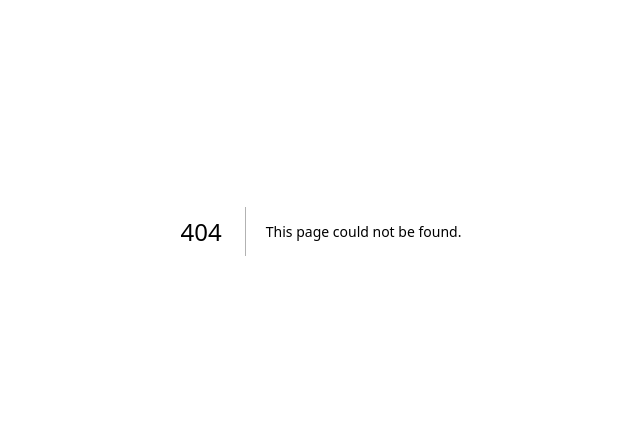
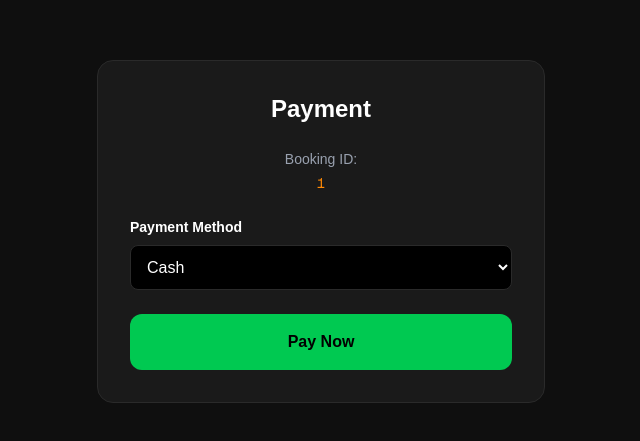
Before and after one commit to yonasteshome/vehicle-rental-system, a Next.js app in the folder client/: page /payment/1 in a window 1280 px wide. Before the commit this address had no page. Shown: the part 169-610 px from the top of the page, without its empty margins (319-959 px from the left). Built offline with nearby package versions, Linux system fonts and the light colour scheme.

Commit message:
the payment page is done

```diff
--- /dev/null
+++ b/client/app/payment/[bookingId]/page.tsx
@@ -0,0 +1,92 @@
+"use client";
+
+import { useParams, useRouter } from "next/navigation";
+import { useState } from "react";
+import api from "@/lib/api";
+
+type PaymentMethod = "CASH" | "CARD" | "MOBILE";
+
+export default function PaymentPage() {
+  const { bookingId } = useParams<{ bookingId: string }>();
+  const router = useRouter();
+
+  const [method, setMethod] = useState<PaymentMethod>("CASH");
+  const [loading, setLoading] = useState(false);
+  const [error, setError] = useState("");
+
+  const handlePayment = async () => {
+    if (!bookingId) return;
+
+    try {
+      setLoading(true);
+      setError("");
+
+      await api.post(
+        "/payments",
+        {
+          bookingId,
+          method,
+        },
+        {
+          withCredentials: true, // 🔐 httpOnly cookie auth
+        }
+      );
+
+      alert("Payment successful");
+      router.push("/my-bookings"); // or wherever you want
+    } catch (err: any) {
+      setError(err?.response?.data?.message || "Payment failed");
+    } finally {
+      setLoading(false);
+    }
+  };
+
+  return (
+    <main className="min-h-screen bg-[#0f0f0f] text-white flex items-center justify-center px-6">
+      <div className="w-full max-w-md bg-[#1a1a1a] border border-[#2a2a2a] rounded-2xl p-8 space-y-6">
+
+        <h1 className="text-2xl font-bold text-center">Payment</h1>
+
+        <div className="text-sm text-gray-400 break-all text-center">
+          Booking ID:
+          <div className="font-mono text-orange-400 mt-1">
+            {bookingId}
+          </div>
+        </div>
+
+        {/* PAYMENT METHOD */}
+        <div className="space-y-2">
+          <label className="block text-sm font-semibold">
+            Payment Method
+          </label>
+
+          <select
+            value={method}
+            onChange={(e) =>
+              setMethod(e.target.value as PaymentMethod)
+            }
+            className="w-full bg-black border border-[#2a2a2a] rounded-lg p-3"
+          >
+            <option value="CASH">Cash</option>
+            <option value="CARD">Card</option>
+            <option value="MOBILE">Mobile</option>
+          </select>
+        </div>
+
+        {error && (
+          <p className="text-red-500 text-sm text-center">
+            {error}
+          </p>
+        )}
+
+        <button
+          onClick={handlePayment}
+          disabled={loading}
+          className="w-full bg-green-500 hover:bg-green-600 disabled:opacity-50 text-black font-bold py-4 rounded-xl"
+        >
+          {loading ? "Processing..." : "Pay Now"}
+        </button>
+      </div>
+    </main>
+  );
+}
--- a/client/app/vehicles/[id]/page.tsx
+++ b/client/app/vehicles/[id]/page.tsx
@@ -1,7 +1,7 @@
 "use client";
 
 import { useEffect, useMemo, useState } from "react";
-import { useParams } from "next/navigation";
+import { useParams, useRouter } from "next/navigation";
 import api from "@/lib/api";
 import { differenceInCalendarDays } from "date-fns";
 import { create } from "zustand";
@@ -20,9 +20,11 @@ interface BookingState {
   startDate: string;
   endDate: string;
   status: BookingStatus;
+  bookingId: string | null;
   setStartDate: (v: string) => void;
   setEndDate: (v: string) => void;
   setStatus: (s: BookingStatus) => void;
+  setBookingId: (id: string | null) => void;
   reset: () => void;
 }
 
@@ -32,16 +34,19 @@ const useBookingStore = create<BookingState>()(
       startDate: "",
       endDate: "",
       status: null,
+      bookingId: null,
 
       setStartDate: (v) => set({ startDate: v }),
       setEndDate: (v) => set({ endDate: v }),
       setStatus: (s) => set({ status: s }),
+      setBookingId: (id) => set({ bookingId: id }),
 
       reset: () =>
         set({
           startDate: "",
           endDate: "",
           status: null,
+          bookingId: null,
         }),
     }),
     { name: "vehicle-booking-storage" }
@@ -60,6 +65,7 @@ interface Vehicle {
 }
 
 interface Booking {
+  _id: string;
   vehicle: { _id: string };
   startDate: string;
   endDate: string;
@@ -70,21 +76,23 @@ interface Booking {
 
 export default function VehicleDetailPage() {
   const { id } = useParams<{ id: string }>();
+  const router = useRouter();
 
   const {
     startDate,
     endDate,
     status,
+    bookingId,
     setStartDate,
     setEndDate,
     setStatus,
+    setBookingId,
     reset,
   } = useBookingStore();
 
   const [vehicle, setVehicle] = useState<Vehicle | null>(null);
   const [loading, setLoading] = useState(true);
   const [bookingLoading, setBookingLoading] = useState(false);
-  const [paymentLoading, setPaymentLoading] = useState(false); // ✅ ADDED
 
   /* ================= FETCH ================= */
 
@@ -101,17 +109,14 @@ export default function VehicleDetailPage() {
         setVehicle(vehicleRes.data.data);
 
         const existing = bookingsRes.data.data.find(
-          (b: Booking) =>
-            b.vehicle?._id === id &&
-            ["PENDING", "CONFIRMED", "CANCELLED", "COMPLETED"].includes(
-              b.status as string
-            )
+          (b: Booking) => b.vehicle?._id === id
         );
 
         if (existing) {
           setStartDate(existing.startDate.slice(0, 10));
           setEndDate(existing.endDate.slice(0, 10));
           setStatus(existing.status);
+          setBookingId(existing._id);
         } else {
           reset();
         }
@@ -124,7 +129,7 @@ export default function VehicleDetailPage() {
     };
 
     load();
-  }, [id, reset, setStartDate, setEndDate, setStatus]);
+  }, [id, reset, setStartDate, setEndDate, setStatus, setBookingId]);
 
   /* ================= PRICE ================= */
 
@@ -168,6 +173,8 @@ export default function VehicleDetailPage() {
       );
 
       setStatus(res.data.data.status);
+      setBookingId(res.data.data._id);
+
       alert("Booking successful");
     } catch (err: any) {
       alert(err?.response?.data?.message || "Booking failed");
@@ -176,29 +183,11 @@ export default function VehicleDetailPage() {
     }
   };
 
-  /* ================= PAY (ADDED ONLY) ================= */
+  /* ================= PAY (REDIRECT ONLY) ================= */
 
-  const handlePayment = async () => {
-    if (!vehicle || status !== "PENDING") return;
-
-    try {
-      setPaymentLoading(true);
-
-      await api.post(
-        "/payments",
-        {
-          vehicleId: vehicle._id,
-          amount: totalPrice,
-        },
-        { withCredentials: true }
-      );
-
-      alert("Payment successful. Waiting for confirmation.");
-    } catch (err: any) {
-      alert(err?.response?.data?.message || "Payment failed");
-    } finally {
-      setPaymentLoading(false);
-    }
+  const handlePayment = () => {
+    if (!bookingId) return;
+    router.push(`/payment/${bookingId}`);
   };
 
   /* ================= UI ================= */
@@ -280,7 +269,7 @@ export default function VehicleDetailPage() {
               </div>
             </div>
 
-            {/* EXISTING BOOK BUTTON (UNCHANGED) */}
+            {/* BOOK */}
             <button
               onClick={handleBooking}
               disabled={!canBook}
@@ -293,14 +282,13 @@ export default function VehicleDetailPage() {
                 : "Confirm Booking"}
             </button>
 
-            {/* ✅ PAY NOW BUTTON (ONLY ADDED PART) */}
-            {status === "PENDING" && (
+            {/* ✅ PAY NOW — CONFIRMED ONLY */}
+            {status === "CONFIRMED" && bookingId && (
               <button
                 onClick={handlePayment}
-                disabled={paymentLoading}
-                className="w-full bg-green-500 hover:bg-green-600 disabled:opacity-40 text-black font-bold py-4 rounded-xl"
+                className="w-full bg-green-500 hover:bg-green-600 text-black font-bold py-4 rounded-xl"
               >
-                {paymentLoading ? "Processing Payment..." : "Pay Now"}
+                Pay Now
               </button>
             )}
 
```
